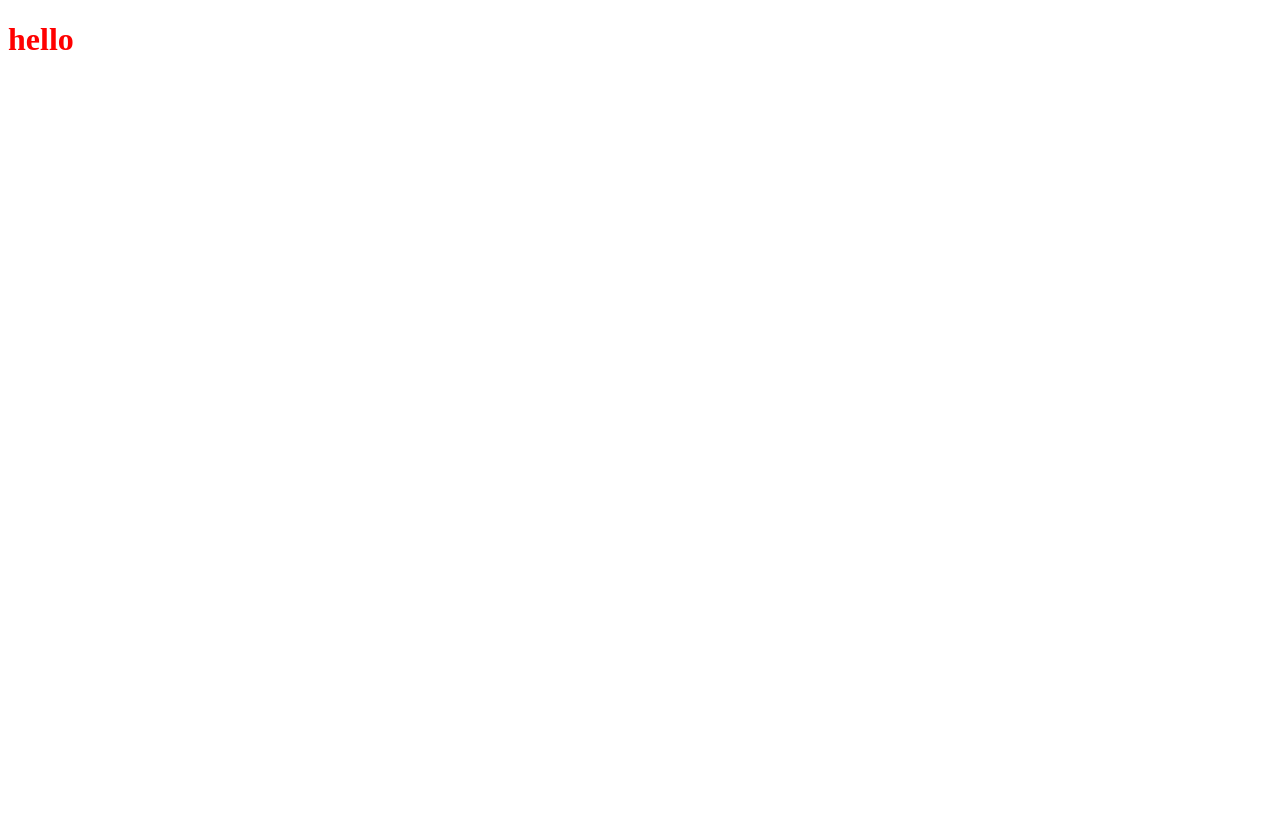
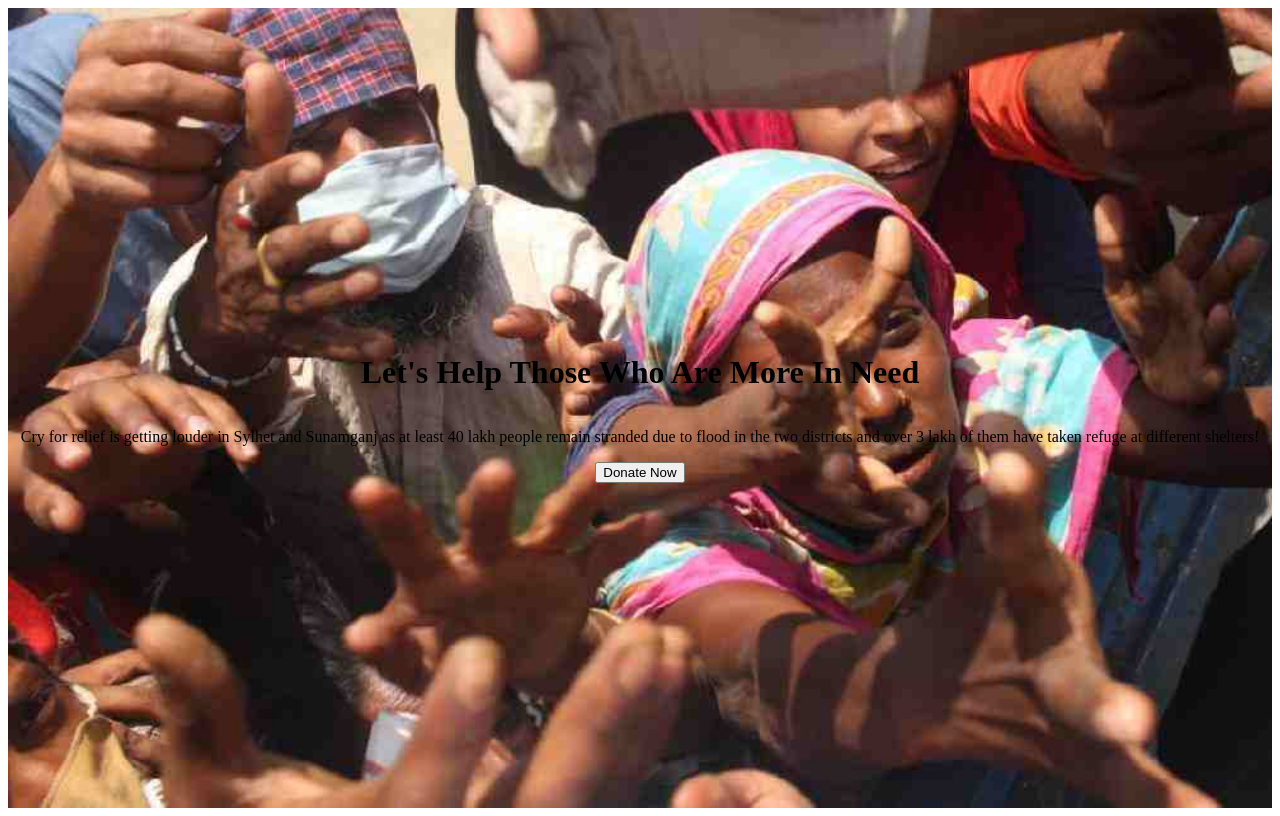
Before and after one commit to shahin2028/Assignment-1, a plain HTML site: page index.html in a window 1280 px wide. Drawn offline with Linux system fonts and the light colour scheme.

Commit message:
Header section

```diff
--- a/index.html
+++ b/index.html
@@ -8,6 +8,14 @@
     <link rel="stylesheet" href="style.css">
 </head>
 <body>
-    <h1>hello</h1>
+    <div class="container">
+        <div class="header">
+
+                <h1 id="header-title" class="header-content">Let's Help Those Who Are More In Need</h1>
+                <p id="header-desc" class="header-content">Cry for relief is getting louder in Sylhet and Sunamganj as at least 40 lakh people remain stranded due to flood in the two districts and over 3 lakh of them have taken refuge at different shelters!</p>
+                <button id="donate-btn">Donate Now</button>
+
+
+        </div>
 </body>
 </html>
--- a/style.css
+++ b/style.css
@@ -1,3 +1,11 @@
-h1{
-    color: red;
+.header{
+    width: 100%;
+    height: 100vh;
+    background-image: url("images/header.jpg");
+    background-repeat: no-repeat;
+    background-size: cover;
+    display: flex;
+    flex-wrap: wrap;
+    align-content: center;
+    justify-content: center;
 }
```
